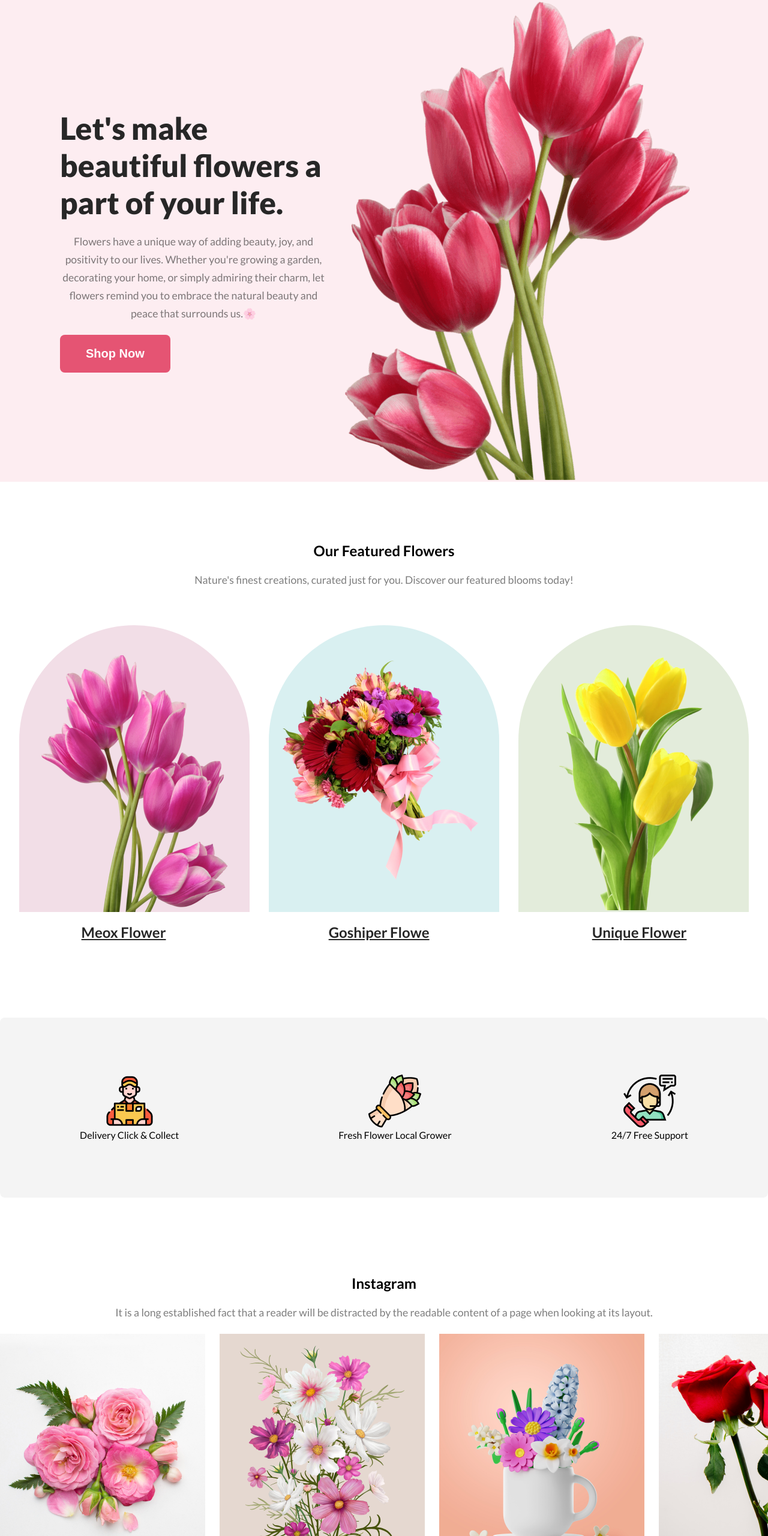
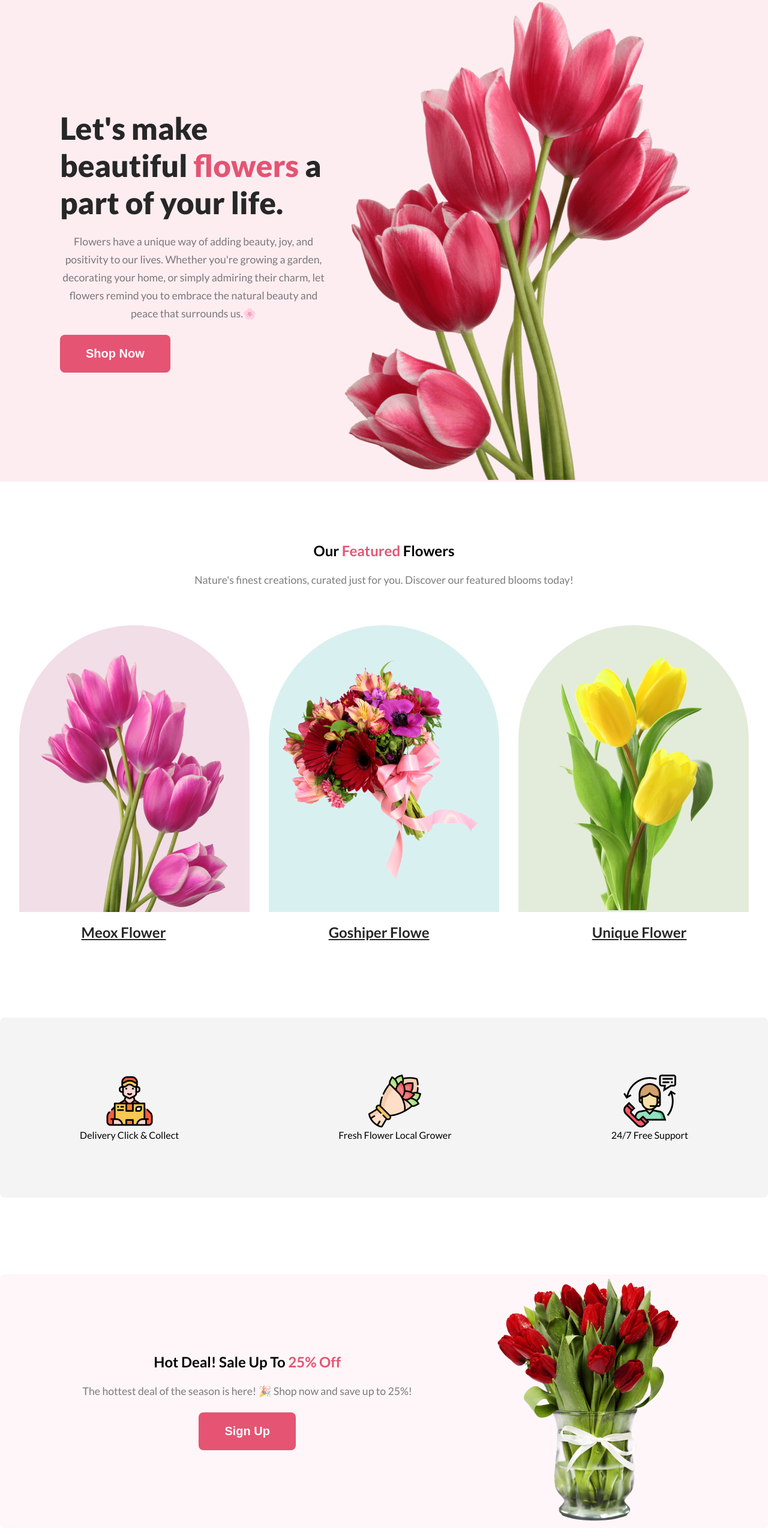
Before and after one commit to shihabuddin-dev/fresh-flower-shop, a plain HTML site: page index.html in a window 1280 px wide. Shown: the top 2560 px of the page at 60% size. Drawn offline with Linux system fonts and the light colour scheme.

Commit message:
content update

```diff
--- a/index.html
+++ b/index.html
@@ -13,7 +13,7 @@
     <header>
         <section class="hero display-flex">
             <div class="hero-text">
-                <h1 class="hero-title">Let's make beautiful flowers a part of your life.</h1>
+                <h1 class="hero-title">Let's make beautiful <span>flowers</span> a part of your life.</h1>
                 <p class="section-description">Flowers have a unique way of adding beauty, joy, and positivity to our
                     lives. Whether you're growing a garden, decorating your home, or simply admiring their charm, let
                     flowers remind you to embrace the natural beauty and peace that surrounds us.🌸
@@ -27,7 +27,7 @@
     <main>
         <!-- Featured Section  -->
         <section class="feature">
-            <h2 class="section-tite">Our Featured Flowers</h2>
+            <h2 class="section-tite">Our <span>Featured</span> Flowers</h2>
             <p class="section-description">Nature's finest creations, curated just for you. Discover our featured blooms
                 today!</p>
             <div class="feature-flower display-flex">
@@ -57,6 +57,19 @@
             </div>
 
         </section>
+
+        <!-- Hot deal off section  -->
+        <section class="off display-flex">
+            <div>
+                <h2 class="section-tite">Hot Deal! Sale Up To <span>25% Off</span></h2>
+                <p class="section-description">The hottest deal of the season is here! 🎉 Shop now and save up to 25%!
+                </p>
+                <button class="btn">Sign Up</button>
+            </div>
+            <div>
+                <img src="images/hot-deal.png" alt="">
+            </div>
+        </section>
         <!-- Instagram Section  -->
         <section class="instagram">
             <h2 class="section-tite">Instagram</h2>
@@ -83,8 +96,9 @@
     </main>
     <footer>
         <div>
-        <h2>Fresh Flower Shop</h2>
-        <p>It is a long established fact that a reader will be distracted by the readable content of a page when looking at its layout.</p>
+            <h2>Fresh <span>Flower</span> Shop</h2>
+            <p>It is a long established fact that a reader will be distracted by the readable content of a page when
+                looking at its layout.</p>
             <small>&copy 2025 All rights reserved.</small>
         </div>
     </footer>
--- a/style/style.css
+++ b/style/style.css
@@ -59,7 +59,9 @@ header {
 .display-flex {
     display: flex;
 }
-
+span{
+    color: rgb(229, 84, 115);
+}
 /* hero section styles */
 .hero {
     max-width: 1440px;
@@ -139,7 +141,14 @@ p {
     border-radius: 8px;
     background: rgba(39, 39, 39, 0.05);
 }
-
+/* Hot deal 25% off section styles */
+.off{
+    text-align: center;
+    border-radius: 8px;
+background: rgba(229, 84, 115, 0.05);
+    justify-content: space-evenly;
+    align-items: center;
+}
 /* .Instagram Section styles  */
 .instagram {
     text-align: center;
@@ -176,7 +185,7 @@ background: rgb(255, 255, 255);
 footer{
     background-color: black;
     text-align: center;
-    padding: 10px;
+    padding: 20px 0;
 }
 footer div{
     max-width: 1440px;
@@ -237,7 +246,13 @@ footer small{
         align-items: center;
         padding: 20px 0;
     }
-
+.off{
+    flex-direction: column-reverse;
+    justify-content: center;
+    align-items: center;
+    gap: 30px;
+    padding: 20px 0;
+}
     .instagram-img {
         grid-template-columns: repeat(1, 1fr);
         justify-self: center;
```
Lines whose indentation alone changed are shown as unchanged.
